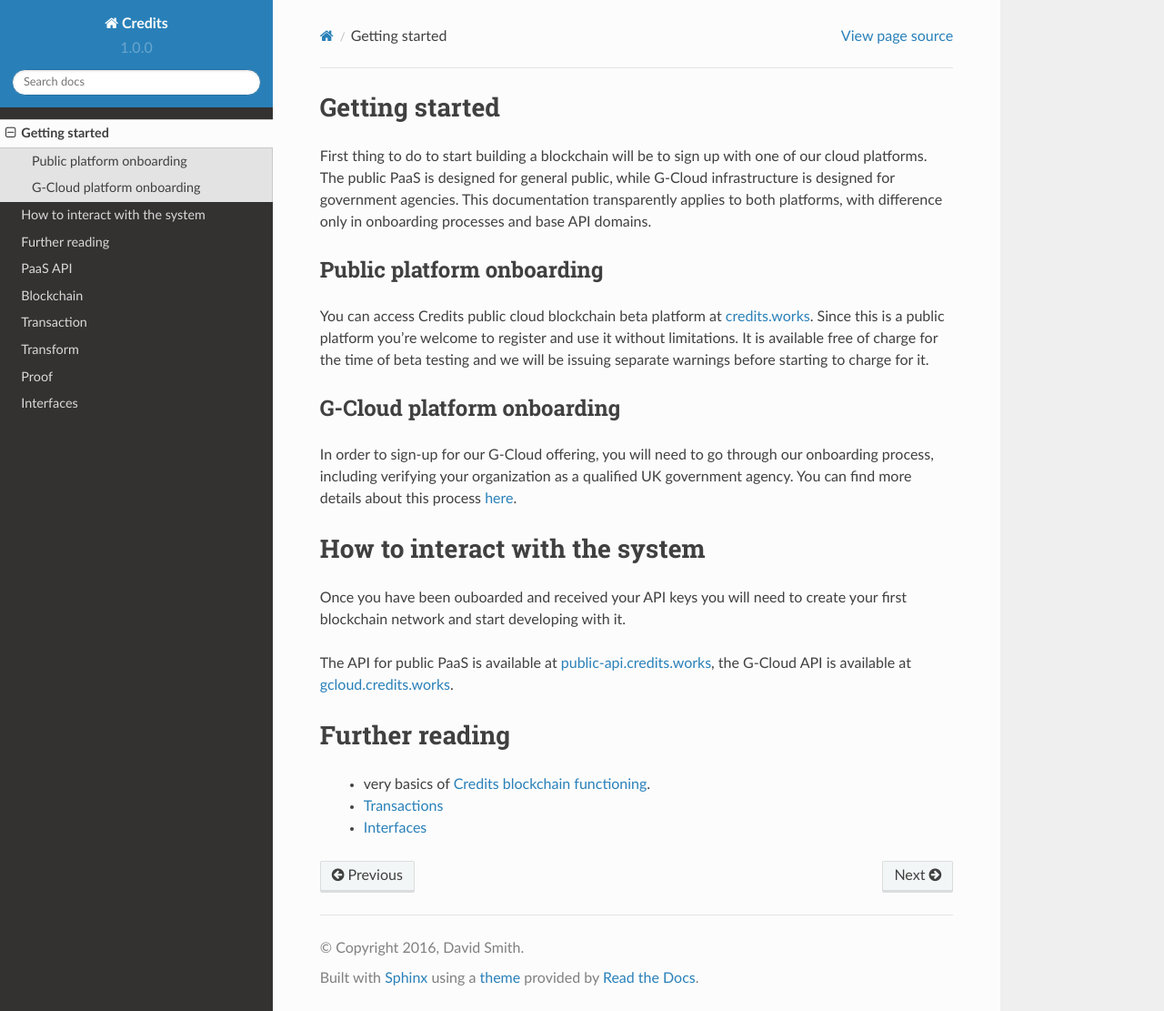
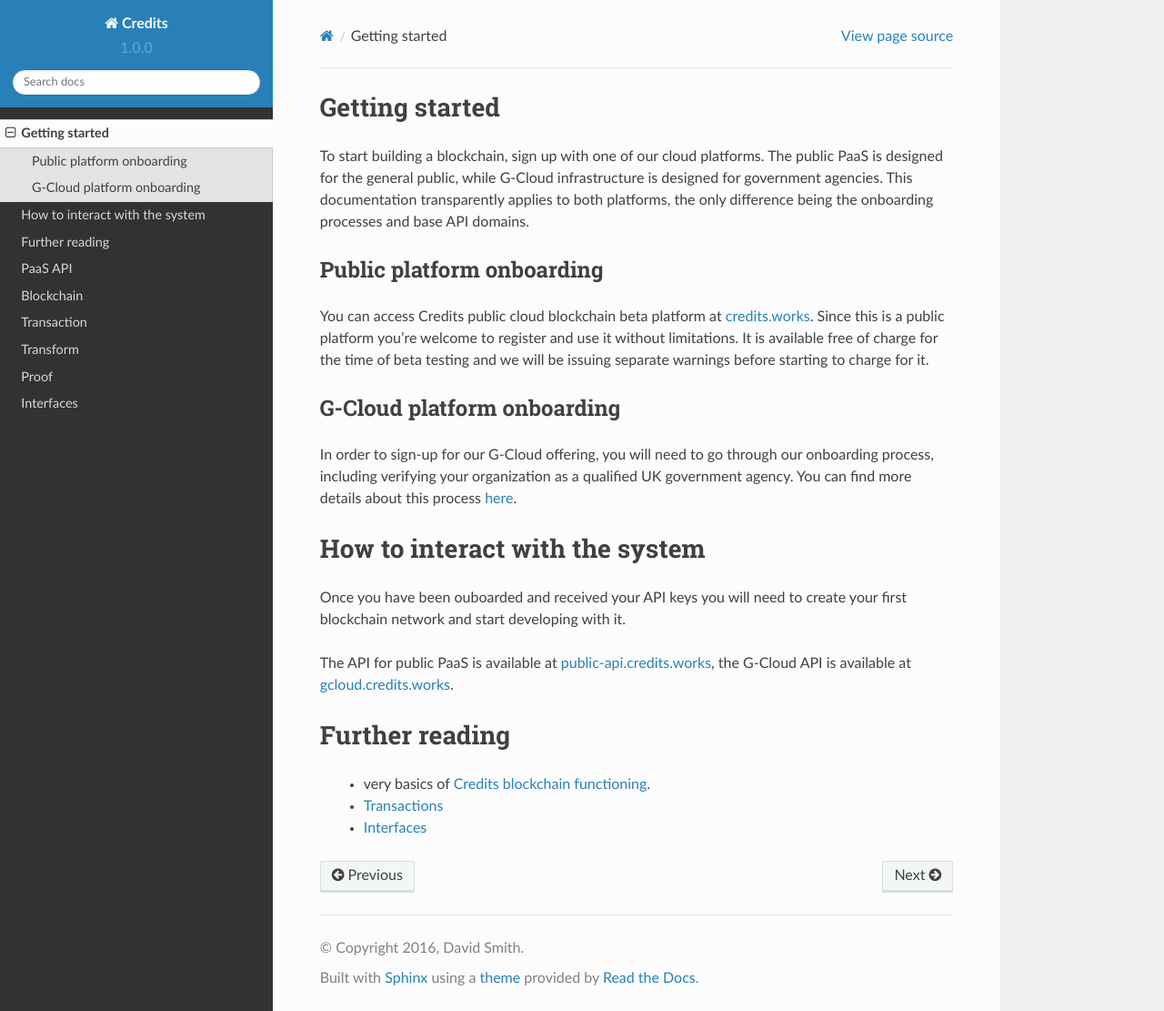
Before and after one commit to voodoo12345/credits-docs, a Sphinx documentation site: the page built from source/getting_started.rst, in a window 1280 px wide and 1111 px high. Shown: the whole window at 91% size. Built offline with Sphinx 7.4.7 and the Read the Docs theme 2.0.0, drawn with Linux system fonts in a browser that asks for light colours; pages that are not in the unit, such as notebooks, are missing from menus.

Commit message:
Fixed broken link

```diff
--- a/source/getting_started.rst
+++ b/source/getting_started.rst
@@ -3,24 +3,29 @@
 Getting started
 ====
 
-First thing to do to start building a blockchain will be to sign up with one of our cloud platforms. The public PaaS is
-designed for general public, while G-Cloud infrastructure is designed for government agencies. This documentation
-transparently applies to both platforms, with difference only in onboarding processes and base API domains.
+To start building a blockchain, sign up with one of our cloud platforms. The
+public PaaS is designed for the general public, while G-Cloud infrastructure is
+designed for government agencies. This documentation transparently applies to
+both platforms, the only difference being the onboarding processes and base API
+domains.
 
 
 Public platform onboarding
 ^^^^
 
-You can access Credits public cloud blockchain beta platform at `credits.works <https://credits.works>`_. Since this
-is a public platform you're welcome to register and use it without limitations. It is available free of charge for the
-time of beta testing and we will be issuing separate warnings before starting to charge for it.
+You can access Credits public cloud blockchain beta platform at `credits.works
+<https://credits.works>`_. Since this is a public platform you're welcome to
+register and use it without limitations. It is available free of charge for the
+time of beta testing and we will be issuing separate warnings before starting
+to charge for it.
 
 G-Cloud platform onboarding
 ^^^^
 
-In order to sign-up for our G-Cloud offering, you will need to go through our onboarding process, including verifying
-your organization as a qualified UK government agency. You can find more details about this process
-:ref:`here <gcloud-reference-label>`.
+In order to sign-up for our G-Cloud offering, you will need to go through our
+onboarding process, including verifying your organization as a qualified UK
+government agency. You can find more details about this process :ref:`here
+<gcloud-reference-label>`.
 
 
 How to interact with the system
--- a/source/index.rst
+++ b/source/index.rst
@@ -7,7 +7,7 @@
 ====
 
 Here you will find all the information necessary to begin building and deploying your own blockchain networks.
-Start with `Getting started <getting-started>`_ manual.
+Start with `Getting started <getting-started.html>`_ manual.
 
 Contents:
 
```
